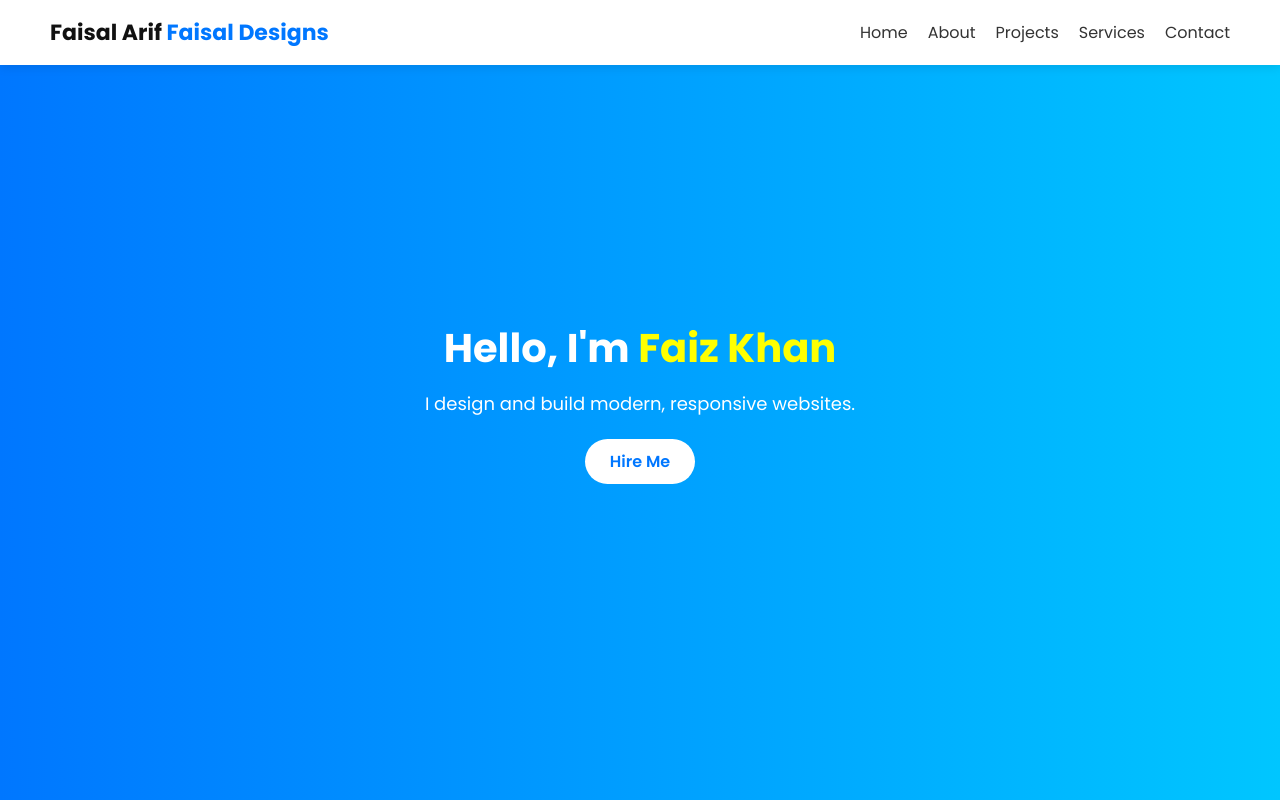
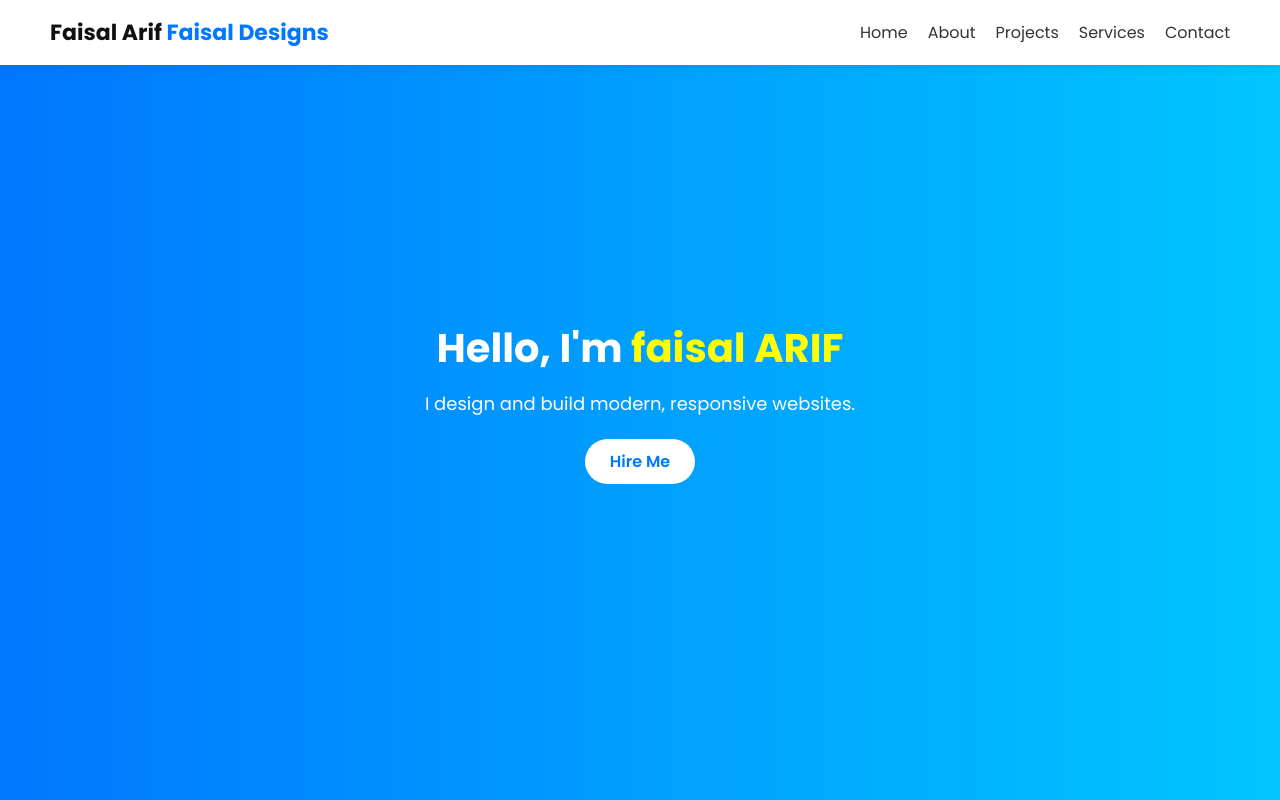
Before and after one commit to faizkhan899088-dot/Growthviadigital., a plain HTML site: page index.html in a window 1280 px wide. Shown: the top 800 px of the page. Drawn offline with Linux system fonts and the light colour scheme.

Commit message:
Update index.html

```diff
--- a/index.html
+++ b/index.html
@@ -79,7 +79,7 @@
   <!-- Hero -->
   <section id="home" class="hero">
     <div class="hero-content fade-in">
-      <h1>Hello, I'm <span>Faiz Khan</span></h1>
+      <h1>Hello, I'm <span>faisal ARIF </span></h1>
       <p>I design and build modern, responsive websites.</p>
       <a href="#contact" class="btn">Hire Me</a>
     </div>
```
